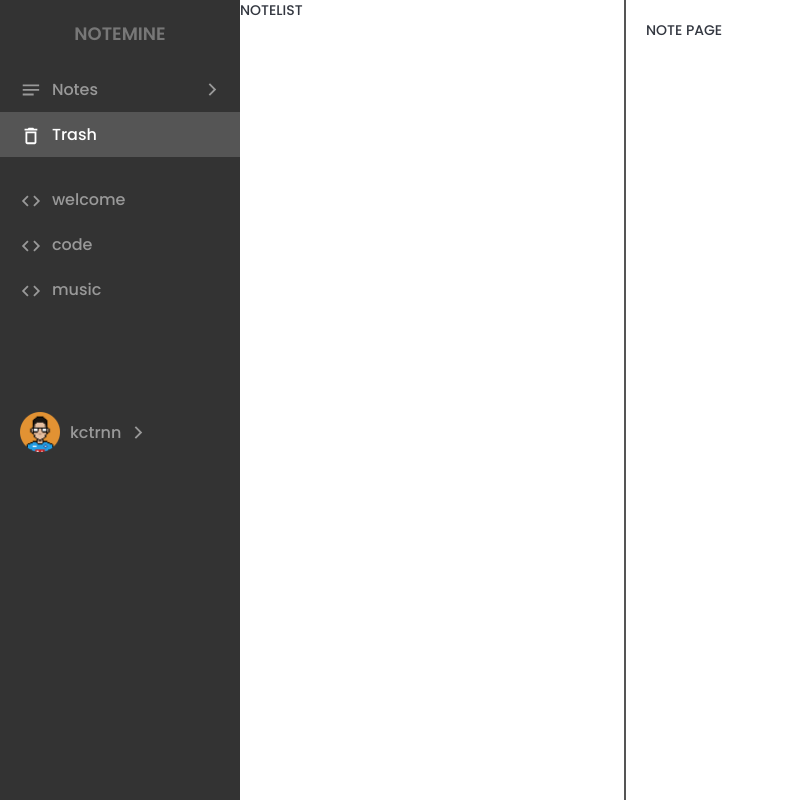
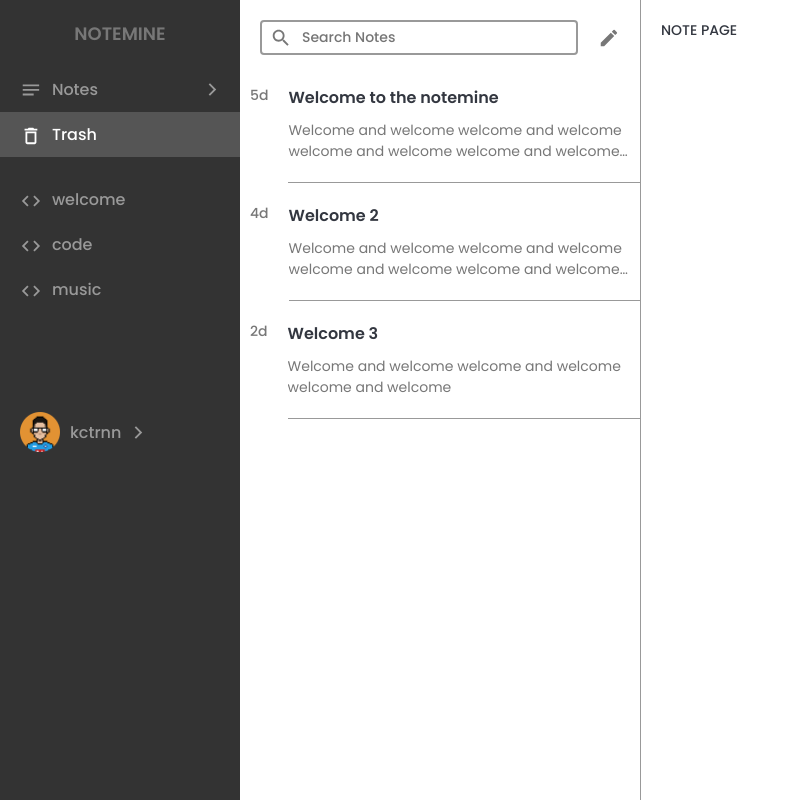
Before and after one commit to kctrnn/note-mine, a React (Create React App) app: page /1 in a window 1280 px wide. Shown: the whole page, without its empty margins (0-799 px from the left). Built offline with nearby package versions, Linux system fonts and the light colour scheme.

Commit message:
Add notelist UI

```diff
--- a/src/features/Note/components/NoteList/NoteList.scss
+++ b/src/features/Note/components/NoteList/NoteList.scss
@@ -1,3 +1,83 @@
 .note-list {
-  flex-basis: 30vw;
+  flex-basis: 40rem;
+  flex-shrink: 0;
 }
+
+.note {
+  padding: 1rem;
+  padding-right: 0;
+
+  display: flex;
+  justify-content: space-between;
+  align-items: flex-start;
+
+  &-content {
+    padding-bottom: 2rem;
+    padding-right: 1rem;
+    border-bottom: 1px solid #999;
+  }
+
+  &-title {
+    padding-bottom: 1rem;
+    font-weight: 600;
+    font-size: 1.6rem;
+  }
+
+  &-text {
+    color: #777;
+    font-weight: 400;
+
+    // Multi line with ...
+    display: -webkit-box;
+    -webkit-line-clamp: 2;
+    -webkit-box-orient: vertical;
+    overflow: hidden;
+    text-overflow: ellipsis;
+  }
+
+  &-time {
+    margin-right: 2rem;
+    color: #777;
+  }
+}
+
+.header {
+  margin: 2rem;
+
+  display: flex;
+  justify-content: space-between;
+  align-items: center;
+
+  &-search {
+    flex: 1;
+    position: relative;
+
+    & > input {
+      width: 100%;
+
+      outline: none;
+      border: 2px solid #999;
+      border-radius: 4px;
+      padding: 0.5rem 4rem;
+
+      font-family: inherit;
+      font-weight: 500;
+      font-size: 1.4rem;
+    }
+
+    & > svg {
+      position: absolute;
+      top: 50%;
+      left: 1rem;
+      transform: translateY(-50%);
+
+      margin-right: 1rem;
+      color: #777;
+    }
+  }
+
+  &-create {
+    color: #777;
+    margin-left: 2rem;
+  }
+}
--- a/src/features/Note/components/NoteList/index.js
+++ b/src/features/Note/components/NoteList/index.js
@@ -1,9 +1,33 @@
 import React from 'react';
 import PropTypes from 'prop-types';
 import './NoteList.scss';
+import CreateIcon from '@material-ui/icons/Create';
+import SearchIcon from '@material-ui/icons/Search';
 
-const NoteList = (props) => {
-  return <div className='note-list'>NOTELIST</div>;
+const NoteList = ({ noteList }) => {
+  return (
+    <div className='note-list'>
+      <div className='header'>
+        <div className='header-search'>
+          <SearchIcon fontSize='large' />
+          <input type='text' placeholder='Search Notes' />
+        </div>
+
+        <CreateIcon className='header-create' fontSize='large' />
+      </div>
+
+      {noteList.map((note, index) => (
+        <div className='note' key={index}>
+          <span className='note-time'>{note.time}</span>
+
+          <div className='note-content'>
+            <p className='note-title'>{note.title}</p>
+            <p className='note-text'>{note.content}</p>
+          </div>
+        </div>
+      ))}
+    </div>
+  );
 };
 
 NoteList.propTypes = {};
--- a/src/features/Note/components/NotePage/NotePage.scss
+++ b/src/features/Note/components/NotePage/NotePage.scss
@@ -1,5 +1,5 @@
 .note-page {
   flex-grow: 1;
   padding: 2rem;
-  border-left: 2px solid #555;
+  border-left: 1px solid #999;
 }
--- a/src/features/Note/components/Sidebar/index.js
+++ b/src/features/Note/components/Sidebar/index.js
@@ -28,37 +28,37 @@ const Sidebar = ({ tagList, user }) => {
 
       <div className='sidebar-menu'>
         <div className='dropdown'>
-          <Link className={dropdownToggleClass}>
+          <Link to='' className={dropdownToggleClass}>
             <NotesIcon fontSize='large' />
             Notes
             <ArrowForwardIosIcon onClick={handleDropdownToggleClick} />
           </Link>
 
           <div className={dropdownMenuClass}>
-            <Link className='dropdown-item'>
+            <Link to='' className='dropdown-item'>
               <NotesIcon fontSize='large' />
               Untagged
             </Link>
-            <Link className='dropdown-item'>
+            <Link to='' className='dropdown-item'>
               <NotesIcon fontSize='large' />
               Todo
             </Link>
-            <Link className='dropdown-item'>
+            <Link to='' className='dropdown-item'>
               <NotesIcon fontSize='large' />
               Locked
             </Link>
           </div>
         </div>
 
-        <Link className='menu-link active'>
+        <Link to='' className='menu-link active'>
           <DeleteOutlineIcon fontSize='large' />
           Trash
         </Link>
       </div>
 
       <div className='sidebar-menu'>
-        {tagList.map((tag) => (
-          <Link className='menu-link'>
+        {tagList.map((tag, index) => (
+          <Link key={index} className='menu-link' to=''>
             <CodeIcon fontSize='large' />
             {tag}
           </Link>
--- a/src/features/Note/index.js
+++ b/src/features/Note/index.js
@@ -1,11 +1,8 @@
 import React from 'react';
-import PropTypes from 'prop-types';
 import MainPage from './pages/MainPage';
 
-const Note = (props) => {
+const Note = () => {
   return <MainPage />;
 };
 
-Note.propTypes = {};
-
 export default Note;
--- a/src/features/Note/pages/MainPage/index.js
+++ b/src/features/Note/pages/MainPage/index.js
@@ -1,27 +1,44 @@
-import React from 'react';
-import PropTypes from 'prop-types';
-import Sidebar from 'features/Note/components/Sidebar';
 import NoteList from 'features/Note/components/NoteList';
 import NotePage from 'features/Note/components/NotePage';
+import Sidebar from 'features/Note/components/Sidebar';
+import React from 'react';
 
-const MainPage = (props) => {
+const MainPage = () => {
   const tags = ['welcome', 'code', 'music'];
   const user = {
     userName: 'kctrnn',
     avatar: '',
   };
 
+  const notes = [
+    {
+      title: 'Welcome to the notemine',
+      content:
+        'Welcome and welcome welcome and welcome welcome and welcome welcome and welcome welcome and welcome welcome and welcome welcome and welcome',
+      time: '5d',
+    },
+    {
+      title: 'Welcome 2',
+      content:
+        'Welcome and welcome welcome and welcome welcome and welcome welcome and welcome welcome and welcome',
+      time: '4d',
+    },
+    {
+      title: 'Welcome 3',
+      content: 'Welcome and welcome welcome and welcome welcome and welcome',
+      time: '2d',
+    },
+  ];
+
   return (
     <div style={{ display: 'flex', height: '100vh' }}>
       <Sidebar tagList={tags} user={user} />
 
-      <NoteList />
+      <NoteList noteList={notes} />
 
       <NotePage />
     </div>
   );
 };
 
-MainPage.propTypes = {};
-
 export default MainPage;
```
Also changed, not shown: src/components/Header/index.js (+2 -5 lines).
